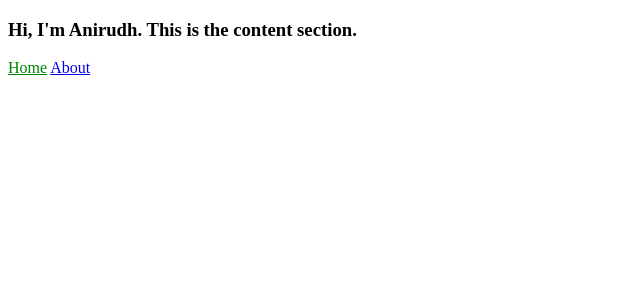
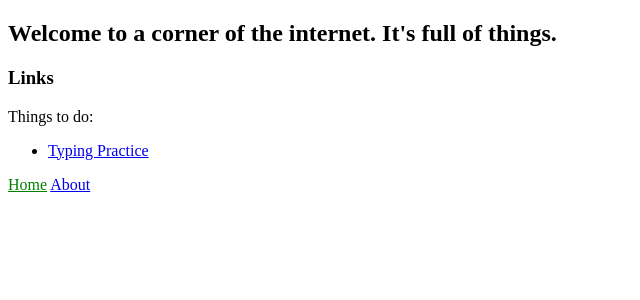
Before and after one commit to ani2796/basic-recipe-website, a Jekyll site: the page built from index.html, in a window 1280 px wide. Shown: the top 300 px of the page, without its empty margins (0-640 px from the left). Built offline with Jekyll 4.4.1, drawn with Linux system fonts in a browser that asks for light colours.

Commit message:
Add links and basic stuff

```diff
--- a/index.html
+++ b/index.html
@@ -3,5 +3,12 @@ title: Anirudh's Web Page
 layout: default
 ---
 
-<h3>Hi, I'm Anirudh. This is the content section.</h3>
+<h2>Welcome to a corner of the internet. It's full of things.</h2>
+<h3>Links</h3>
+<p>
+    Things to do:
+    <ul>
+        <li><a href = "https://www.keybr.com/" target="_blank">Typing Practice</a></li>
+    </ul>
+</p>
 {% include navigation.html %}
```
Also changed, not shown: 1 other file.
